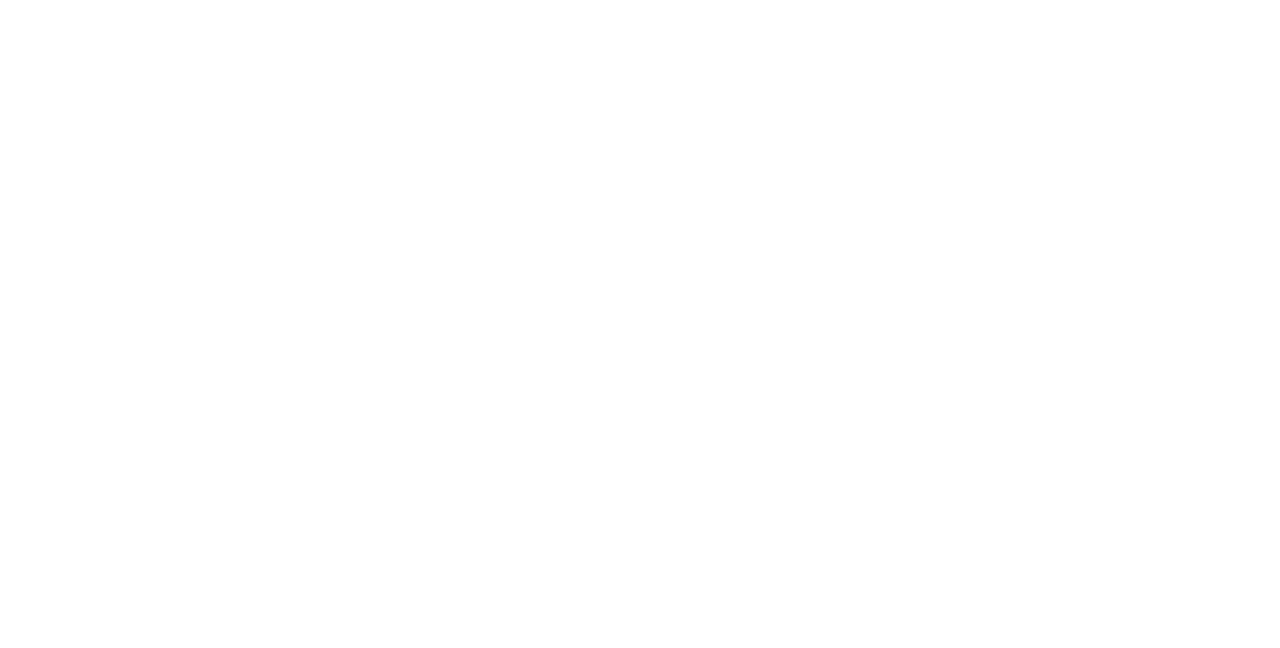
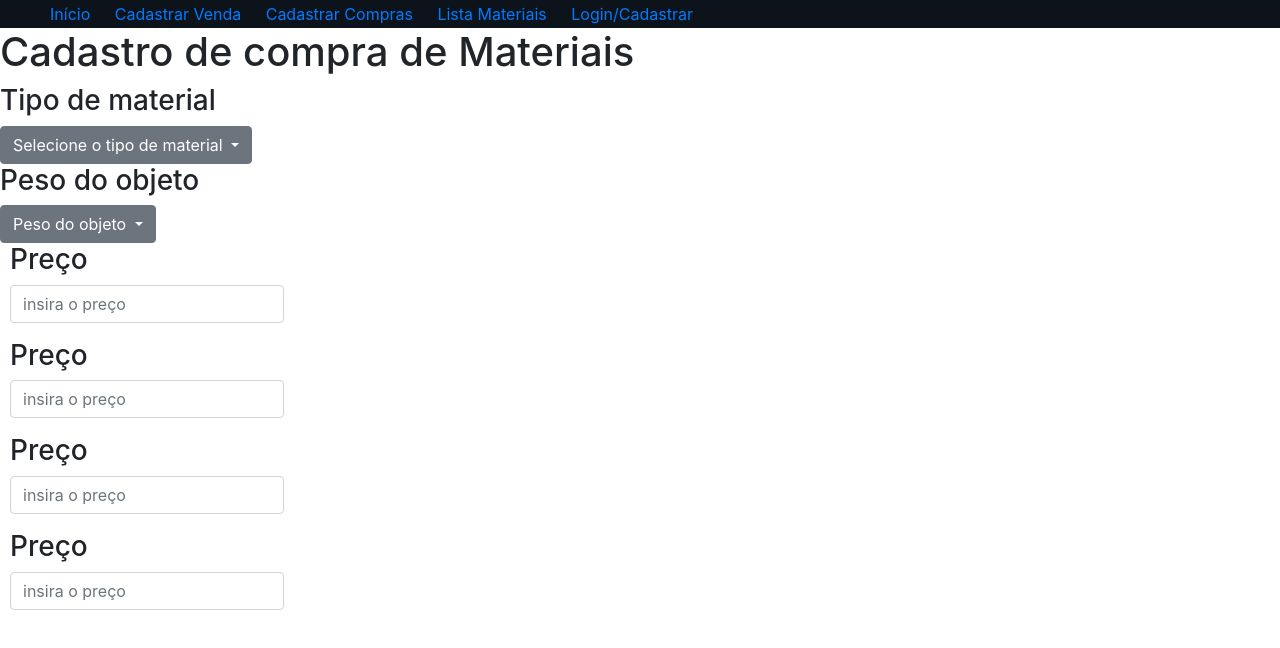
Before and after one commit to joaomarcos70/Ferro-Tech, a plain HTML site: page front/CadastroCompraMateriais.html in a window 1280 px wide. Drawn offline with nearby package versions, Linux system fonts and the light colour scheme.

```diff
--- a/front/CadastroCompraMateriais.html
+++ b/front/CadastroCompraMateriais.html
@@ -0,0 +1,101 @@
+<!DOCTYPE html>
+<html lang="en">
+    <style>
+        body{
+            margin : 0
+        }
+        #menu ul{
+            margin: 0;
+            background-color: #0d131b;
+            list-style: none;
+        }
+        #menu ul li{
+            display: inline;
+        }
+        #menu ul li a{
+            padding: 2px 10px;
+            display: inline-block;
+            }
+        form{
+            margin-left: 10px;
+            display: inline-block;
+        }
+
+    </style>
+<head>
+    <link rel="stylesheet" href="https://stackpath.bootstrapcdn.com/bootstrap/4.3.1/css/bootstrap.min.css"
+     integrity="sha384-ggOyR0iXCbMQv3Xipma34MD+dH/1fQ784/j6cY/iJTQUOhcWr7x9JvoRxT2MZw1T" crossorigin="anonymous">
+    <meta charset="UTF-8">
+    <meta name="viewport" content="width=device-width, initial-scale=1.0">
+    <title>menu</title>
+</head>
+<body>
+    <nav id = "menu">
+        <ul>
+            <li><a href="../front/home.html">Início</a></li>
+            <li><a href="../front/CadastroVendaMateriais.html">Cadastrar Venda</a></li>
+            <li><a href="../front/CadastroCompraMateriais.html">Cadastrar Compras</a></li>
+            <li><a href="../front/ListaMateriais.html">Lista Materiais</a></li>
+            <li><a href="../front/login.html">Login/Cadastrar</a></li>
+        </ul>
+
+    </nav>
+    <div class = "tela">
+        <h1> Cadastro de compra de Materiais</h1>
+
+        <div class="dropdown">
+            <h3>Tipo de material</h3>
+            <button class="btn btn-secondary dropdown-toggle" type="button" id="dropdownMenuButton" data-toggle="dropdown" aria-haspopup="true" aria-expanded="false">
+            Selecione o tipo de material            </button>
+            <div class="dropdown-menu" aria-labelledby="dropdownMenuButton">
+              <a class="dropdown-item" href="#">Action</a>
+              <a class="dropdown-item" href="#">Another action</a>
+              <a class="dropdown-item" href="#">Something else here</a>
+            </div>
+          </div>
+          <div class="dropdown">
+            <h3>Peso do objeto</h3>
+            <button class="btn btn-secondary dropdown-toggle" type="button" id="dropdownMenuButton" data-toggle="dropdown" aria-haspopup="true" aria-expanded="false">
+              Peso do objeto
+            </button>
+            <div class="dropdown-menu" aria-labelledby="dropdownMenuButton">
+              <a class="dropdown-item" href="#">Action</a>
+              <a class="dropdown-item" href="#">Another action</a>
+              <a class="dropdown-item" href="#">Something else here</a>
+            </div>
+            <div>
+                <form>
+                   <h3>Preço</h3>
+                    <div class="form-group">
+                    <input class="form-control" id="preco" placeholder="insira o preço">
+                    </div>
+                </form>
+            </div>
+            <div>
+                <form>
+                   <h3>Preço</h3>
+                    <div class="form-group">
+                    <input class="form-control" id="preco" placeholder="insira o preço">
+                    </div>
+                </form>
+            </div>
+            <div>
+                <form>
+                   <h3>Preço</h3>
+                    <div class="form-group">
+                    <input class="form-control" id="preco" placeholder="insira o preço">
+                    </div>
+                </form>
+            </div>
+            <div>
+                <form>
+                   <h3>Preço</h3>
+                    <div class="form-group">
+                    <input class="form-control" id="preco" placeholder="insira o preço">
+                    </div>
+                </form>
+            </div>
+    </div>
+
+</body>
+</html>
```
Also changed, not shown: front/home.html (+77 -4 lines), front/img/logo.jpg (added).
